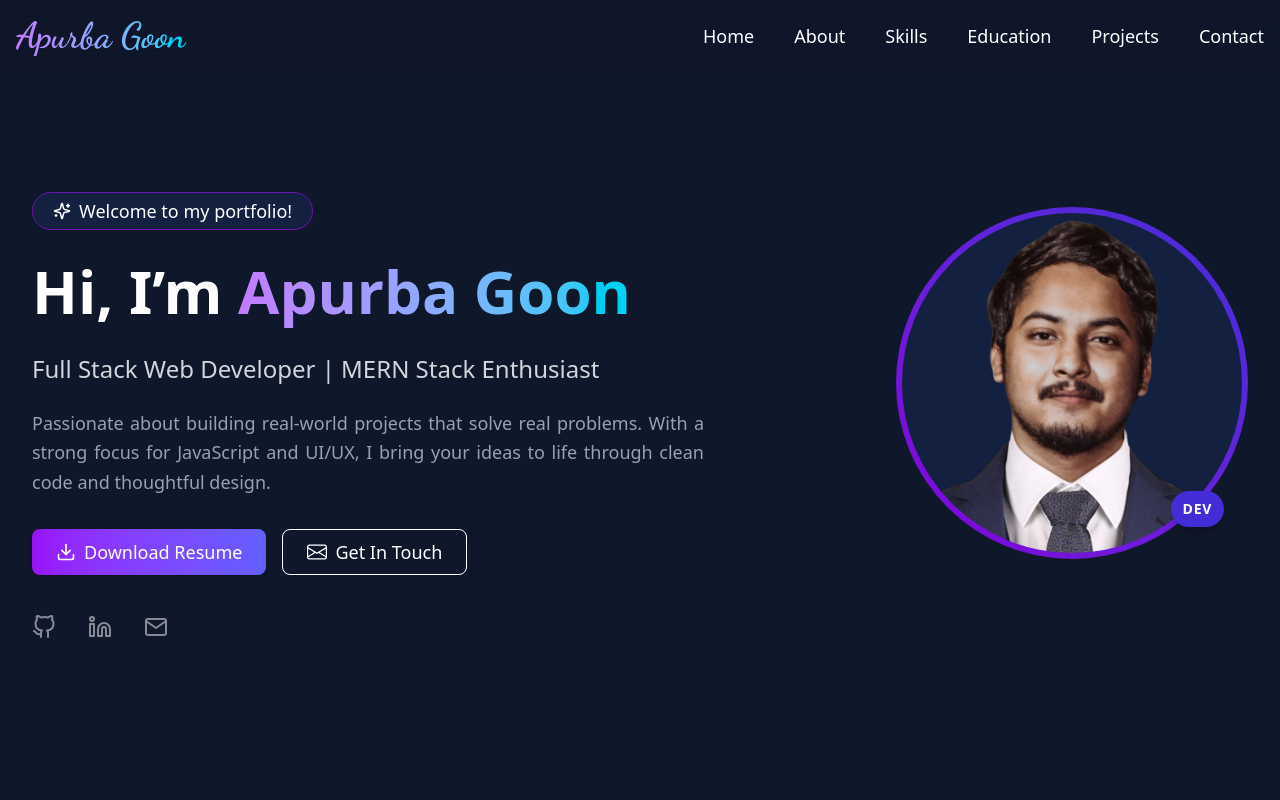
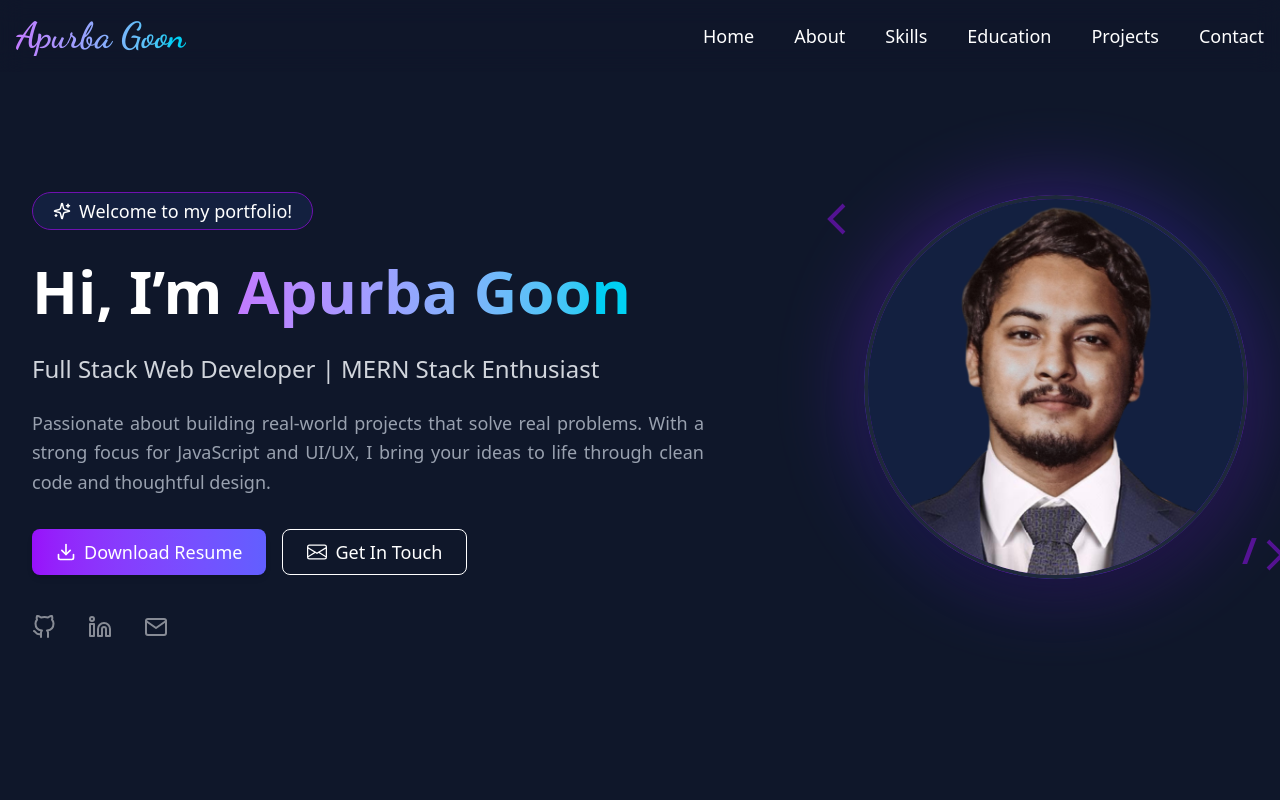
Before and after one commit to apurbagoon1/personal-portfolio-website, a React (Vite) app: page / in a window 1280 px wide. Shown: the top 800 px of the page. Built offline with nearby package versions, Linux system fonts and the light colour scheme.

Commit message:
updated the Hero section

```diff
--- a/src/Components/Hero.jsx
+++ b/src/Components/Hero.jsx
@@ -12,7 +12,7 @@ const Hero = () => {
             id="home"
             className="min-h-screen bg-[#0f172a] text-white pt-24 md:pt-48 px-4 md:px-8"
         >
-            <div className="max-w-7xl mx-auto flex flex-col-reverse md:flex-row items-center justify-between gap-5">
+            <div className="max-w-7xl mx-auto flex flex-col-reverse lg:flex-row items-center justify-between gap-5">
                 {/* Left Content */}
                 <motion.div
                     className="space-y-6 max-w-2xl"
@@ -24,7 +24,7 @@ const Hero = () => {
                         <LuSparkles /> Welcome to my portfolio!
                     </span>
 
-                    <h1 className="text-4xl md:text-6xl font-extrabold leading-tight">
+                    <h1 className="text-4xl md:text-5xl lg:text-6xl font-extrabold leading-tight">
                         Hi, I’m{" "}
                         <span className="text-transparent bg-clip-text bg-gradient-to-r from-purple-400 to-cyan-400">
                             Apurba Goon
@@ -42,12 +42,14 @@ const Hero = () => {
 
                     <div className="flex flex-wrap gap-4 mt-8">
                         <a
-                            href="#"
-                            download
+                            href="https://drive.google.com/uc?export=download&id=1moU2wjy2MYvBX2A7dlDl8r4g0xXHY-Ha"
+                            target="_blank"
+                            rel="noopener noreferrer"
                             className="px-6 py-2 md:text-lg rounded-lg bg-gradient-to-r from-purple-600 to-indigo-500 text-white font-medium shadow-md hover:scale-105 transition-transform duration-300 flex items-center gap-2"
                         >
                             <FiDownload size={20} /> Download Resume
                         </a>
+
                         <a
                             href="#contact"
                             className="px-6 py-2 md:text-lg rounded-lg border border-white text-white font-medium hover:bg-white hover:text-black transition-colors duration-300 flex items-center gap-2"
@@ -88,22 +90,59 @@ const Hero = () => {
 
                 {/* Right Image */}
                 <motion.div
-                    className="relative"
                     initial={{ opacity: 0, y: 40 }}
                     animate={{ opacity: 1, y: 0 }}
                     transition={{ duration: 1, delay: 0.5 }}
+                    className="relative flex items-center justify-center w-72 h-72 md:w-96 md:h-96 md:-mt-10 mb-4"
                 >
-                    <div className="w-64 h-64 md:w-88 md:h-88 rounded-full bg-gradient-to-tr from-purple-700 to-indigo-700 p-1.5 md:-mt-16">
+                    {/* Animated Glowing Background Circle */}
+                    <motion.div
+                        animate={{
+                            scale: [1, 1.05, 1],
+                            opacity: [0.25, 0.5, 0.25],
+                        }}
+                        transition={{
+                            duration: 4,
+                            repeat: Infinity,
+                        }}
+                        className="absolute w-full h-full rounded-full bg-gradient-to-br from-purple-600 via-indigo-700 to-purple-600 blur-2xl"
+                    />
+
+                    {/* Gradient Border Circle */}
+                    <div className="absolute w-full h-full rounded-full border-[6px] border-transparent bg-gradient-to-tr from-purple-700 to-indigo-700 p-1" />
+
+                    {/* Profile Image */}
                     <img
-                            className="w-full h-full object-cover rounded-full"
                         src={profile}
                         alt="Profile"
+                        className="relative z-10 w-full h-full object-cover rounded-full border-[4px] border-[#1e293b] shadow-2xl"
                     />
+
+                    {/* Arrows */}
+                    <svg
+                        className="absolute left-[-50px] top-0 w-12 h-12 animate-pulse text-purple-600 opacity-50"
+                        fill="none"
+                        stroke="currentColor"
+                        strokeWidth="2"
+                        viewBox="0 0 24 24"
+                    >
+                        <path d="M15 19l-7-7 7-7" />
+                    </svg>
+
+                    <div className="absolute right-[-50px] bottom-0 flex items-center text-purple-600 opacity-50">
+                        <span className="text-3xl md:text-4xl font-semibold absolute bottom-2 md:-left-2">/</span>
+                        <svg
+                            className="w-12 h-12"
+                            fill="none"
+                            stroke="currentColor"
+                            strokeWidth="2"
+                            viewBox="0 0 24 24"
+                        >
+                            <path d="M9 5l7 7-7 7" />
+                        </svg>
                     </div>
-                    <span className="absolute bottom-4 right-4 md:bottom-8 md:right-6 bg-indigo-700 text-white px-3 py-2 text-sm rounded-full font-semibold shadow-lg tracking-wider">
-                        DEV
-                    </span>
                 </motion.div>
+
             </div>
         </section>
     );
```
Also changed, not shown: 1 other file (tests, documents, lock files or other folders). Lines whose indentation alone changed are shown as unchanged.
